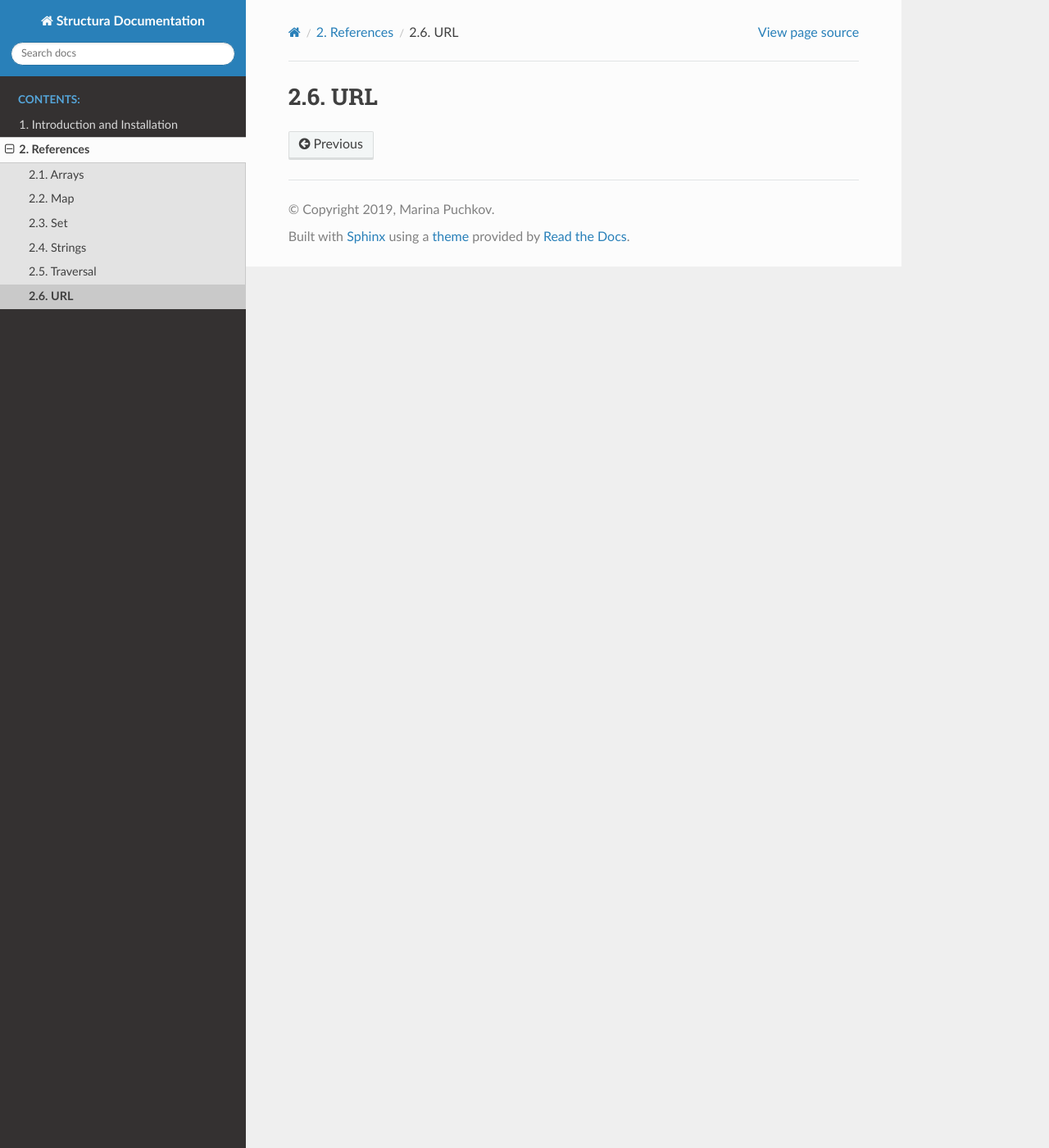
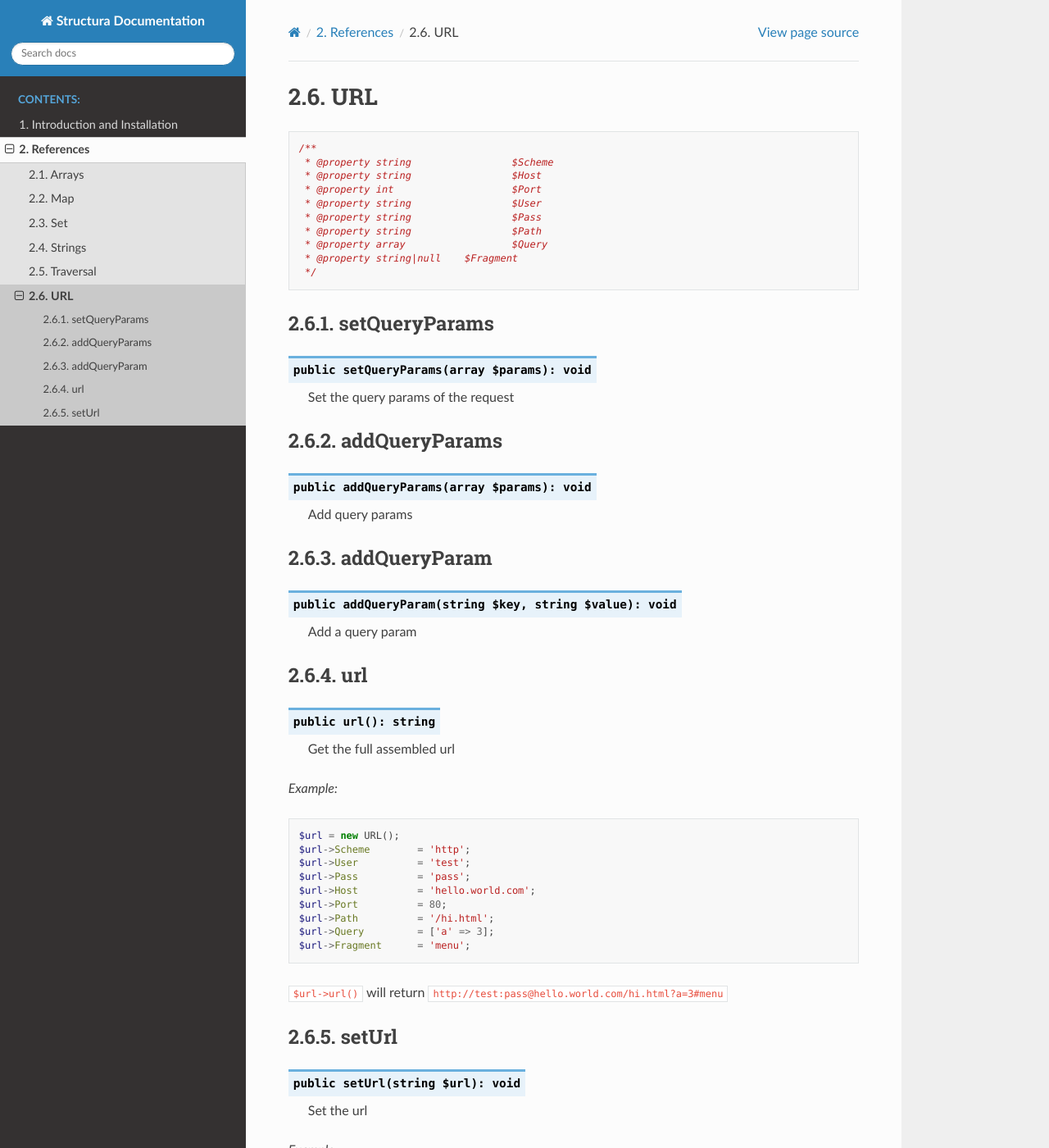
Before and after one commit to unstable-cacao/Structura, a Sphinx documentation site: the page built from Docs/references/URL.rst, in a window 1280 px wide and 1400 px high. Shown: the whole window at 82% size. Built offline with Sphinx 7.4.7 and the Read the Docs theme 2.0.0, drawn with Linux system fonts in a browser that asks for light colours; some of the changed text lies outside the part shown.

Commit message:
Added basic text for url doc

```diff
--- a/Docs/references/URL.rst
+++ b/Docs/references/URL.rst
@@ -1,3 +1,86 @@
 *************
 URL
 *************
+
+.. code-block:: php
+
+    /**
+     * @property string			$Scheme
+     * @property string			$Host
+     * @property int			$Port
+     * @property string			$User
+     * @property string			$Pass
+     * @property string			$Path
+     * @property array			$Query
+     * @property string|null    $Fragment
+     */
+
+
+
+setQueryParams
+-----------------
+
+.. function:: public setQueryParams(array $params): void
+
+    Set the query params of the request
+
+
+addQueryParams
+-----------------
+
+.. function:: public addQueryParams(array $params): void
+
+    Add query params
+
+
+addQueryParam
+-----------------
+
+.. function:: public addQueryParam(string $key, string $value): void
+
+    Add a query param
+
+
+url
+-----------------
+
+.. function:: public url(): string
+
+    Get the full assembled url
+
+*Example:*
+
+.. code-block:: php
+
+    $url = new URL();
+    $url->Scheme	= 'http';
+    $url->User		= 'test';
+    $url->Pass		= 'pass';
+    $url->Host		= 'hello.world.com';
+    $url->Port		= 80;
+    $url->Path		= '/hi.html';
+    $url->Query		= ['a' => 3];
+    $url->Fragment	= 'menu';
+
+``$url->url()`` will return ``http://test:pass@hello.world.com/hi.html?a=3#menu``
+
+
+setUrl
+-----------------
+
+.. function:: public setUrl(string $url): void
+
+    Set the url
+
+*Example:*
+
+.. code-block:: php
+
+    $url = new URL();
+    $url->setUrl('http://hello.world.com/hi.php?a=3#menu');
+
+``$url->Scheme`` will return ``http``
+
+``$url->Host`` will return ``hello.world.com``
+
+``$url->Query`` will return ``['a' => '3']``
```
